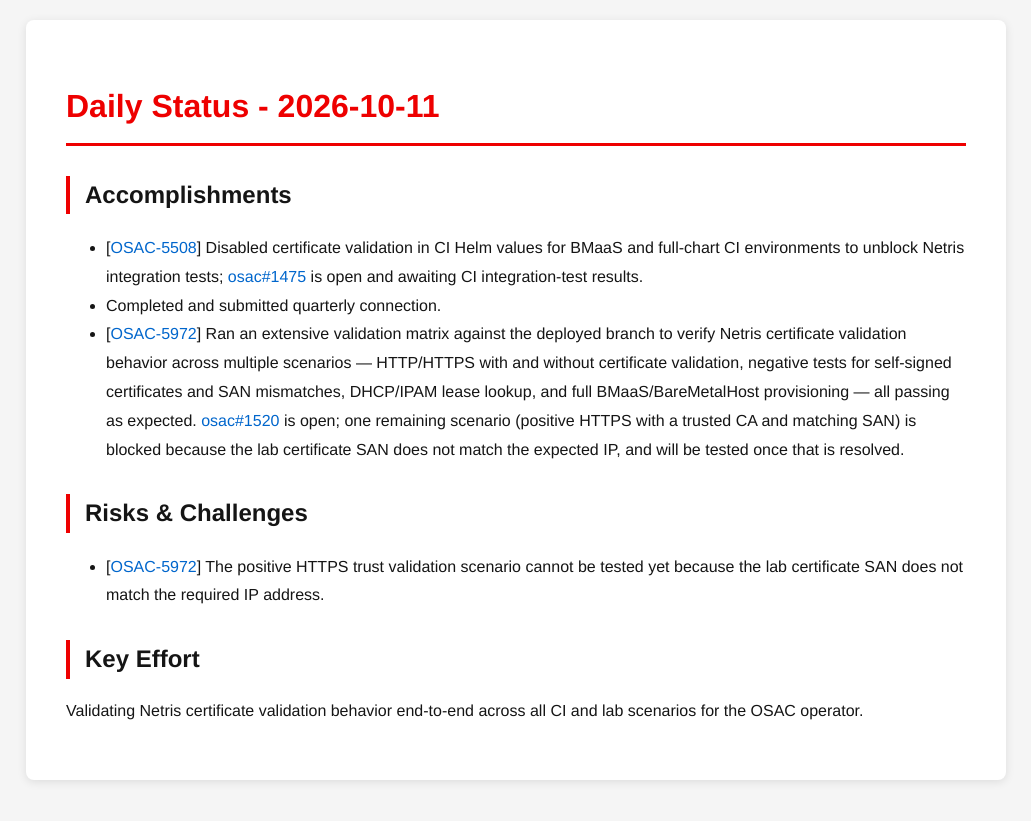
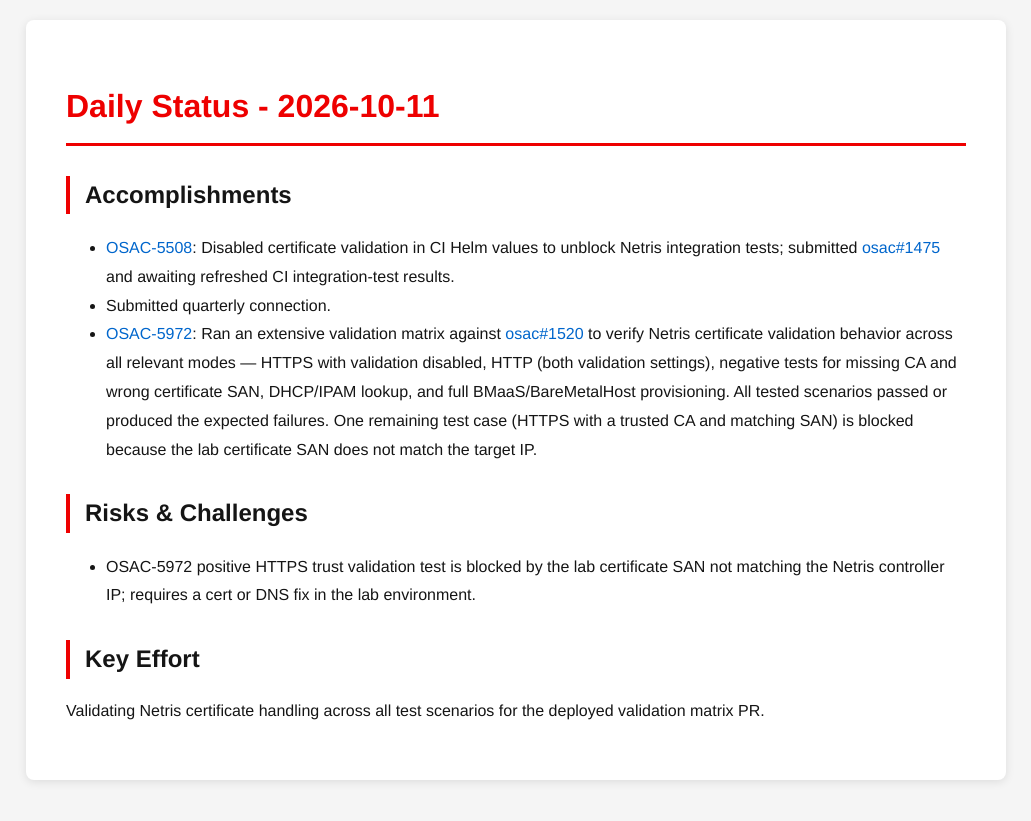
Before and after one commit to tzvatot/daily-status, a Jekyll site: the page built from 2026-10-11.md, in a window 1280 px wide. Shown: the top 821 px of the page, without its empty margins (124-1155 px from the left). Built offline with Jekyll 4.4.1, drawn with Linux system fonts in a browser that asks for light colours.

Commit message:
Daily status update - 2026-10-11

```diff
--- a/2026-10-11.md
+++ b/2026-10-11.md
@@ -7,12 +7,12 @@
 # Daily Status - 2026-10-11
 
 ## Accomplishments
-- [[OSAC-5508](https://redhat.atlassian.net/browse/OSAC-5508)] Disabled certificate validation in CI Helm values for BMaaS and full-chart CI environments to unblock Netris integration tests; [osac#1475](https://github.com/osac-project/osac/pull/1475) is open and awaiting CI integration-test results.
-- Completed and submitted quarterly connection.
-- [[OSAC-5972](https://redhat.atlassian.net/browse/OSAC-5972)] Ran an extensive validation matrix against the deployed branch to verify Netris certificate validation behavior across multiple scenarios — HTTP/HTTPS with and without certificate validation, negative tests for self-signed certificates and SAN mismatches, DHCP/IPAM lease lookup, and full BMaaS/BareMetalHost provisioning — all passing as expected. [osac#1520](https://github.com/osac-project/osac/pull/1520) is open; one remaining scenario (positive HTTPS with a trusted CA and matching SAN) is blocked because the lab certificate SAN does not match the expected IP, and will be tested once that is resolved.
+- [OSAC-5508](https://redhat.atlassian.net/browse/OSAC-5508): Disabled certificate validation in CI Helm values to unblock Netris integration tests; submitted [osac#1475](https://github.com/osac-project/osac/pull/1475) and awaiting refreshed CI integration-test results.
+- Submitted quarterly connection.
+- [OSAC-5972](https://redhat.atlassian.net/browse/OSAC-5972): Ran an extensive validation matrix against [osac#1520](https://github.com/osac-project/osac/pull/1520) to verify Netris certificate validation behavior across all relevant modes — HTTPS with validation disabled, HTTP (both validation settings), negative tests for missing CA and wrong certificate SAN, DHCP/IPAM lookup, and full BMaaS/BareMetalHost provisioning. All tested scenarios passed or produced the expected failures. One remaining test case (HTTPS with a trusted CA and matching SAN) is blocked because the lab certificate SAN does not match the target IP.
 
 ## Risks & Challenges
-- [[OSAC-5972](https://redhat.atlassian.net/browse/OSAC-5972)] The positive HTTPS trust validation scenario cannot be tested yet because the lab certificate SAN does not match the required IP address.
+- OSAC-5972 positive HTTPS trust validation test is blocked by the lab certificate SAN not matching the Netris controller IP; requires a cert or DNS fix in the lab environment.
 
 ## Key Effort
-Validating Netris certificate validation behavior end-to-end across all CI and lab scenarios for the OSAC operator.
+Validating Netris certificate handling across all test scenarios for the deployed validation matrix PR.
```
